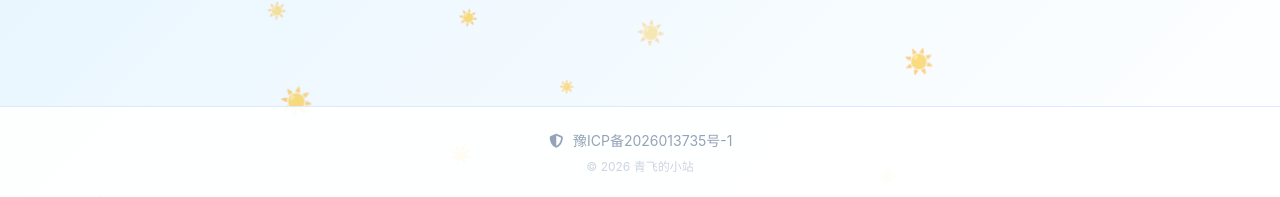
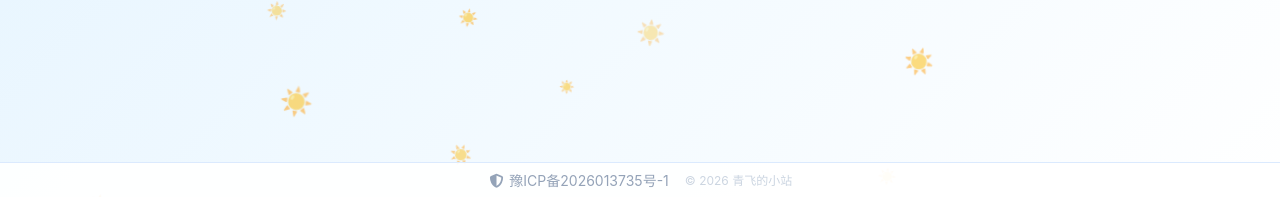
Before and after one commit to as978623135/qingfei-blog, a React app: page / in a window 1280 px wide. Shown: the part 601-798 px from the top of the page. Built offline with nearby package versions, Linux system fonts and the light colour scheme; no server answers.

Commit message:
style: 仅首页显示备案Footer，高度减半并排显示

```diff
--- a/src/App.tsx
+++ b/src/App.tsx
@@ -40,8 +40,8 @@ class ErrorBoundary extends Component<{ children: ReactNode }, { hasError: boole
 
 const ConditionalFooter: React.FC = () => {
   const location = useLocation();
-  const isPostDetail = location.pathname.startsWith('/post/');
-  if (isPostDetail) return null;
+  // 只在首页显示备案信息，其他页面隐藏
+  if (location.pathname !== '/') return null;
   return <Footer />;
 };
 
--- a/src/components/Footer.tsx
+++ b/src/components/Footer.tsx
@@ -6,17 +6,17 @@ const Footer: React.FC = () => {
     <motion.footer
       initial={{ opacity: 0, y: 20 }}
       animate={{ opacity: 1, y: 0 }}
-      className="fixed bottom-0 left-0 right-0 bg-white/90 border-t border-blue-100 py-6 z-50"
+      className="fixed bottom-0 left-0 right-0 bg-white/90 border-t border-blue-100 py-2 z-50"
     >
       <div className="container text-center">
-        <div className="flex flex-col gap-2">
+        <div className="flex items-center justify-center gap-4">
           <a
             href="https://beian.miit.gov.cn/"
             target="_blank"
             rel="noopener noreferrer"
             className="text-slate-400 text-sm hover:text-sky-500 transition-colors"
           >
-            <i className="fas fa-shield-alt mr-2"></i>
+            <i className="fas fa-shield-alt mr-1"></i>
             豫ICP备2026013735号-1
           </a>
           <span className="text-slate-300 text-xs">© 2026 青飞的小站</span>
```
